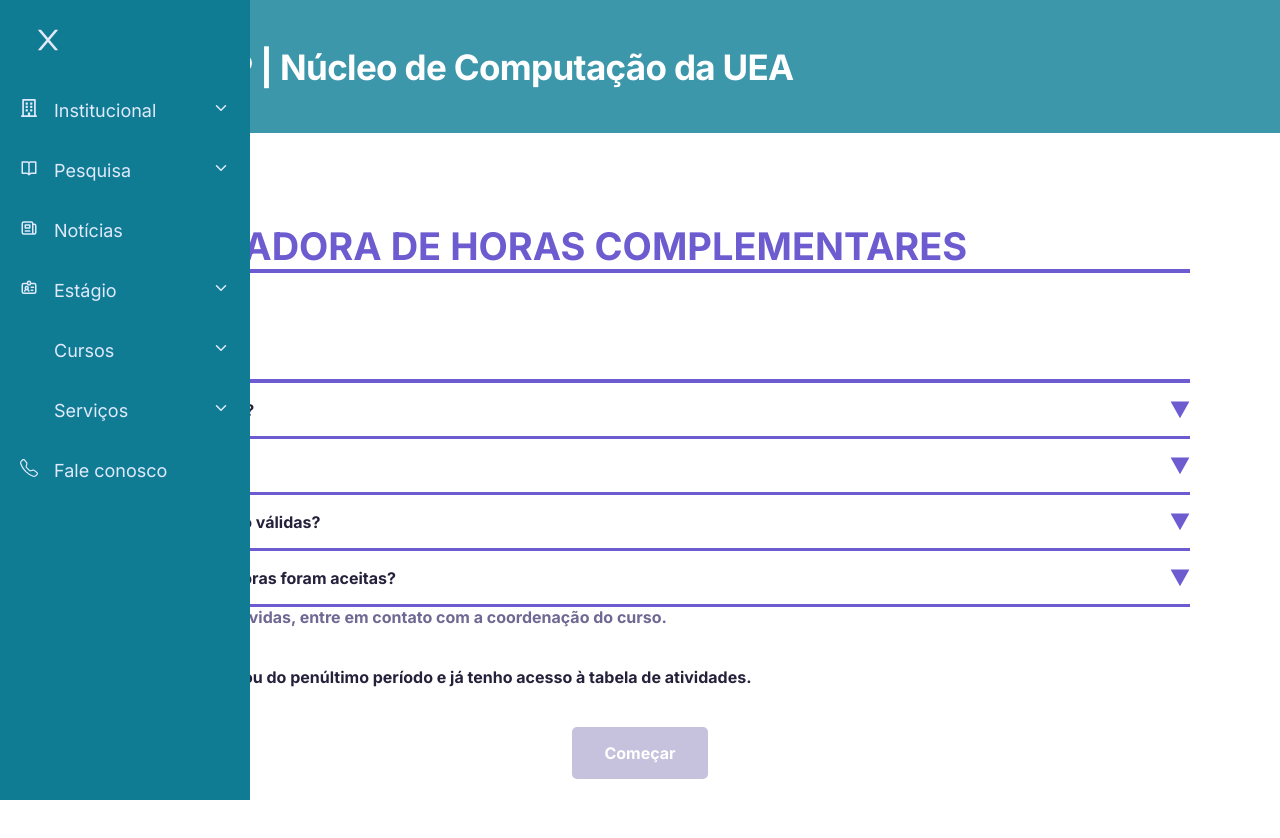
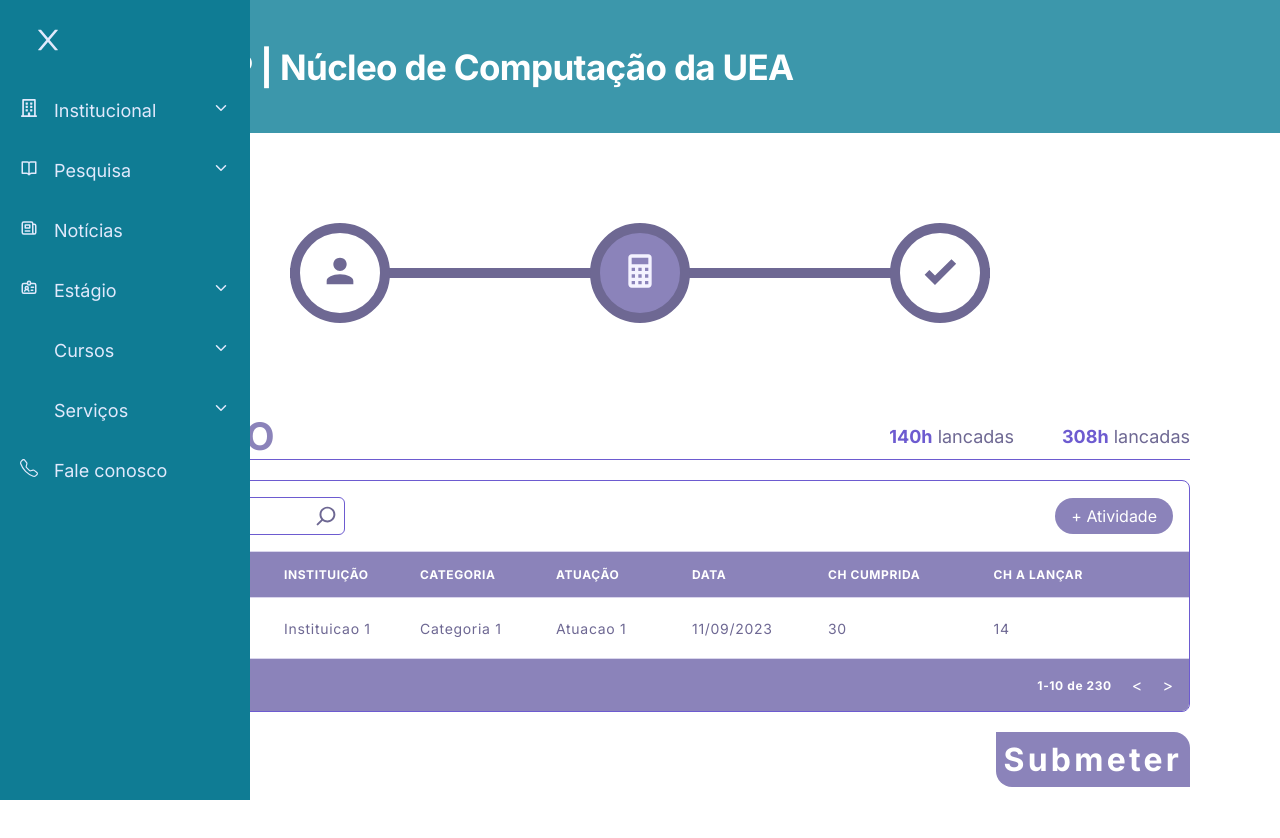
Before and after one commit to NUCOMP-UEA/nucomp-frontend, a React (Vite) app: page /calculator in a window 1280 px wide. Shown: the top 838 px of the page. Built offline with nearby package versions, Linux system fonts and the light colour scheme; some icons are missing.

Commit message:
feat: format date in additional hour table

```diff
--- a/src/pages/Calculator/components/AdditionalHoursTable/Row/index.jsx
+++ b/src/pages/Calculator/components/AdditionalHoursTable/Row/index.jsx
@@ -5,7 +5,9 @@ import { Container } from "./styled";
 export const Row = (props) => {
   return (
     <Container>
-      {props.rows.map((row, index) => (
+      {props.rows.map((row, index) => {
+        const formatedDate = new Intl.DateTimeFormat("pt-BR").format(row.date);
+        return (
           <div className="row" key={index}>
             <div
               style={{
@@ -21,12 +23,13 @@ export const Row = (props) => {
             <span className="item">{row.institution}</span>
             <span className="item">{row.category}</span>
             <span className="item">{row.acting}</span>
-          <span className="item">{row.data.toDateString()}</span>
+            <span className="item">{formatedDate}</span>
             <span className="item">{row.chDone}</span>
             <span className="item">{row.chUp}</span>
             <span className="item"></span>
           </div>
-      ))}
+        );
+      })}
     </Container>
   );
 };
--- a/src/pages/Calculator/constants/Rows.js
+++ b/src/pages/Calculator/constants/Rows.js
@@ -5,7 +5,7 @@ export const rowsMock = [
     category: 'Categoria 1',
     chDone: '30',
     chUp: '14',
-    data: new Date(),
+    date: new Date(),
     institution: 'Instituicao 1',
     isChecked: false,
   },
--- a/src/pages/Calculator/index.jsx
+++ b/src/pages/Calculator/index.jsx
@@ -4,7 +4,7 @@ import { Faq } from "./components/Faq";
 import { Stepper } from "./components/Stepper";
 
 const Calculator = () => {
-  const [step, setStep] = useState(0);
+  const [step, setStep] = useState(2);
 
   return (
     <Container>
```
Lines whose indentation alone changed are shown as unchanged.
